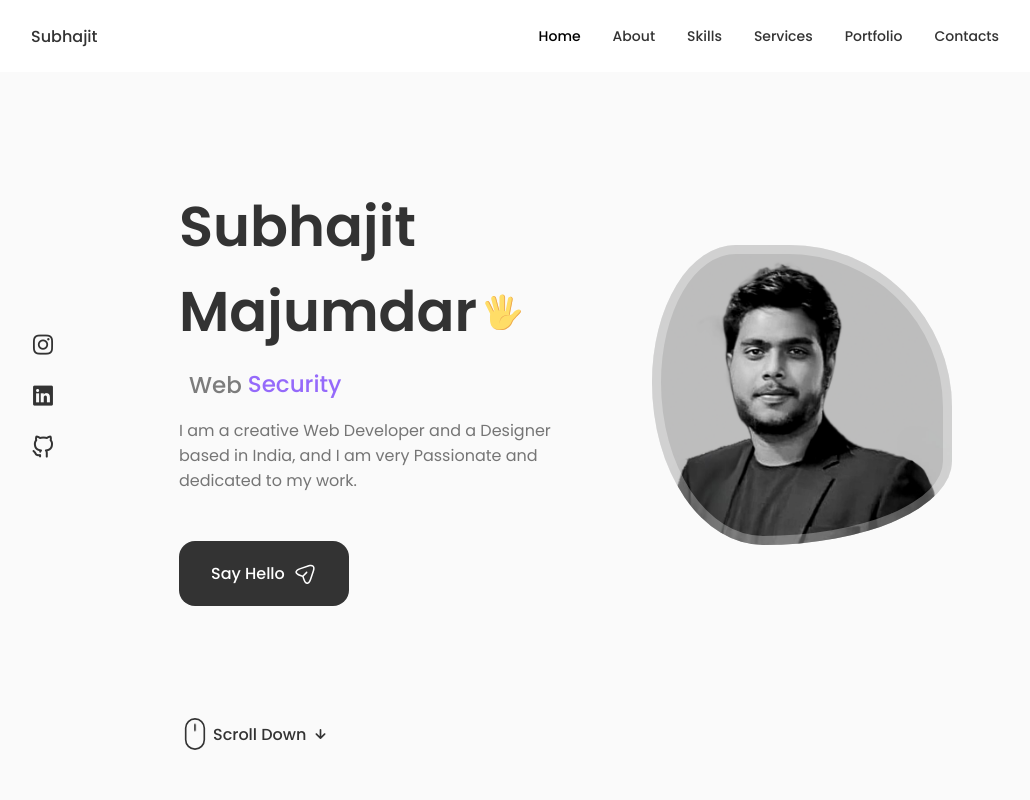
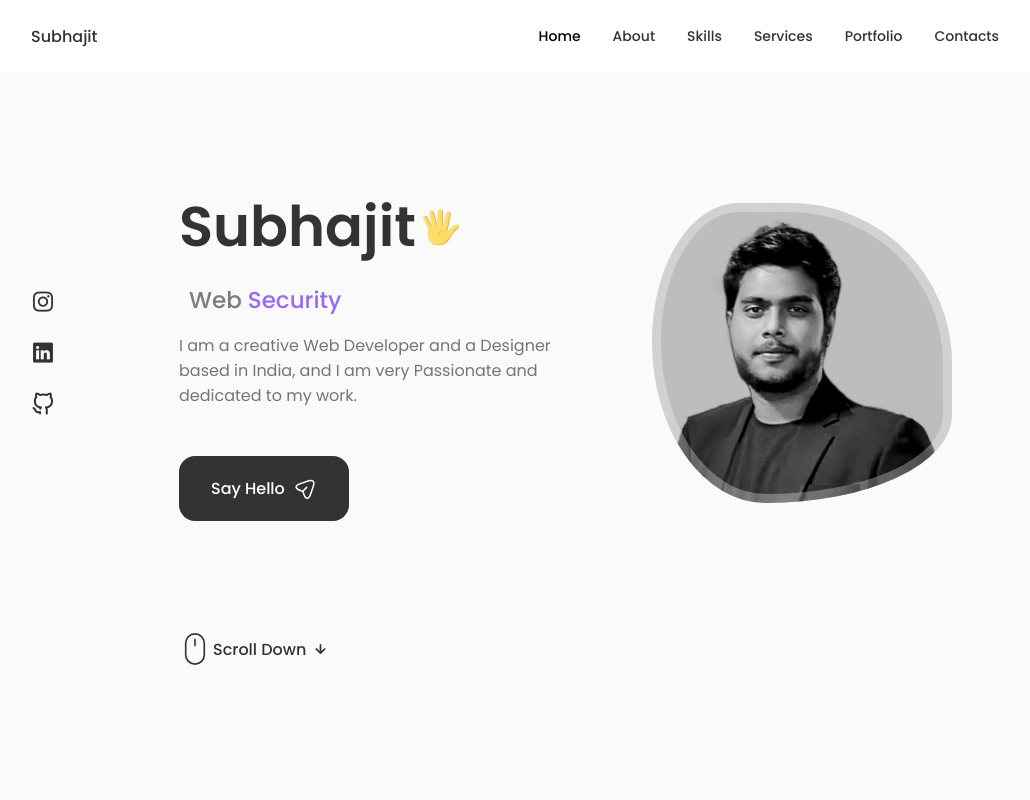
Before and after one commit to Subhajit143/Portfolio-Subh, a React (Create React App) app: page / in a window 1280 px wide. Shown: the top 800 px of the page, without its empty margins (125-1155 px from the left). Built offline with nearby package versions, Linux system fonts and the light colour scheme.

Commit message:
Title change

```diff
--- a/src/components/Data.jsx
+++ b/src/components/Data.jsx
@@ -4,7 +4,7 @@ const Data = () => {
   return (
     <div className="home__data">
       <h1 className="home__title">
-        Subhajit Majumdar
+        Subhajit
         <svg
           width="36"
           height="36"
--- a/src/components/home.css
+++ b/src/components/home.css
@@ -155,7 +155,7 @@
 @keyframes spin_49912 {
   10% {
     -webkit-transform: translateY(-100%);
-    transform: translateY(-100%);
+    transform: translateY(-100 %);
   }
 
   25% {
```
